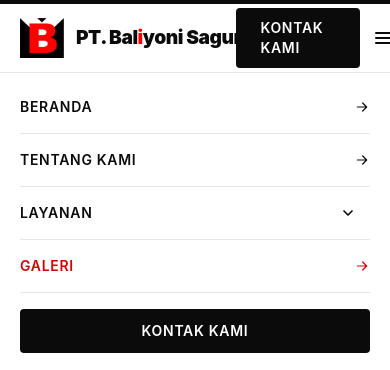
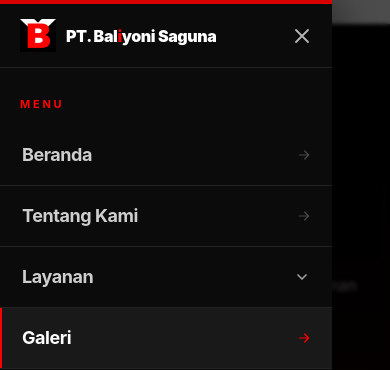
Before and after one commit to AnggaHeroic/ComPro-PT-BaliyoniSaguna, a Laravel app: page /galeri in a window 390 px wide, after a click on "Buka menu navigasi". Shown: the top 370 px of the page. Run offline with Laravel 12, Linux system fonts and the light colour scheme; style sheets or scripts are compiled from the project's sources.

Commit message:
feat: hamburger dan sidebar navigasi untuk tampilan mobile
- Hamburger di kiri logo tanpa border, membuka sidebar gelap dari kiri dengan latar redup
- Sidebar memuat semua menu, Layanan bisa dibuka untuk kategorinya, dan tombol Kontak Kami
- Tombol Kontak Kami di navbar disembunyikan di bawah lg
- Header tidak lagi berubah putih saat sidebar terbuka; halaman dikunci saat sidebar terbuka
- Logo dan wordmark diperkecil di layar sempit

```diff
--- a/resources/js/navbar.js
+++ b/resources/js/navbar.js
@@ -13,7 +13,7 @@ export default () => ({
     },
 
     get solid() {
-        return this.scrolled || this.mega || this.menu;
+        return this.scrolled || this.mega;
     },
 
     onScroll() {
--- a/resources/views/components/web/navbar.blade.php
+++ b/resources/views/components/web/navbar.blade.php
@@ -1,6 +1,6 @@
-{{-- Props: company (profil), navigation (daftar menu), services (kategori untuk mega-menu), transparent (navbar transparan di atas hero) --}}
+{{-- Props: company (profil), navigation (daftar menu), services (kategori untuk mega-menu dan sidebar), transparent (navbar transparan di atas hero) --}}
 @props(['company', 'navigation', 'services', 'transparent' => false])
-{{-- Perilaku (scroll, mega-menu, menu mobile) ada di resources/js/navbar.js. Header menjadi putih setelah scroll atau saat menu terbuka. --}}
+{{-- Perilaku (scroll, mega-menu, sidebar mobile) ada di resources/js/navbar.js. Header menjadi putih setelah scroll atau saat mega-menu terbuka. --}}
 <header x-data="navbar" data-site-header
         :data-scrolled="String(solid)" data-scrolled="false"
         @scroll.window.passive="onScroll()"
@@ -15,11 +15,24 @@
             'fixed inset-x-0 top-0 border-transparent bg-transparent' => $transparent,
             'sticky top-0 border-black-soft border-b-black-soft/10 bg-white' => ! $transparent,
         ])>
-    <div class="container-site flex h-[4.25rem] items-center justify-between gap-6 lg:h-20">
-        <a href="{{ route('home') }}" class="flex items-center gap-3" aria-label="{{ $company['name'] }} — Beranda">
-            <x-web.logo size="size-11 lg:size-12" />
-            <x-web.wordmark :tone="$transparent ? 'auto' : 'dark'" />
-        </a>
+    <div class="container-site flex h-[4.25rem] items-center justify-between gap-4 lg:h-20 lg:gap-6">
+        <div class="flex min-w-0 items-center gap-1 lg:gap-0">
+            {{-- Hamburger (mobile) di kiri logo, tanpa border; membuka sidebar navigasi. Margin negatif menyejajarkan garis ikon dengan tepi konten. --}}
+            <button type="button" aria-controls="menu-mobile" @click="menu = true" :aria-expanded="menu" aria-expanded="false"
+                    @class([
+                        '-ml-2.5 inline-flex size-11 shrink-0 items-center justify-center rounded-sm transition-colors lg:hidden',
+                        'text-white hover:bg-white/10 group-data-[scrolled=true]:text-black-soft group-data-[scrolled=true]:hover:bg-gray-tint' => $transparent,
+                        'text-black-soft hover:bg-gray-tint' => ! $transparent,
+                    ])>
+                <span class="sr-only">Buka menu navigasi</span>
+                <svg class="size-6" viewBox="0 0 24 24" fill="none" stroke="currentColor" stroke-width="2" stroke-linecap="round" aria-hidden="true"><path d="M4 7h16M4 12h16M4 17h10"/></svg>
+            </button>
+
+            <a href="{{ route('home') }}" class="flex min-w-0 items-center gap-2.5 sm:gap-3" aria-label="{{ $company['name'] }} — Beranda">
+                <x-web.logo size="size-10 sm:size-11 lg:size-12" />
+                <x-web.wordmark :tone="$transparent ? 'auto' : 'dark'" />
+            </a>
+        </div>
 
         <nav class="hidden items-center gap-9 lg:flex" aria-label="Navigasi utama">
             @foreach ($navigation as $item)
@@ -45,21 +58,9 @@
             @endforeach
         </nav>
 
-        <div class="flex items-center gap-2">
-            {{-- Merah di atas hero transparan, hitam setelah scroll; selain itu hitam. --}}
-            <x-ui.button :href="route('contact')" :variant="$transparent ? 'primary' : 'dark'"
-                         :class="'hidden !py-2.5 uppercase tracking-wider lg:inline-flex'.($transparent ? ' group-data-[scrolled=true]:bg-black-soft group-data-[scrolled=true]:hover:bg-brand' : '')">Kontak Kami</x-ui.button>
-
-            <button type="button" aria-controls="menu-mobile" @click="menu = ! menu" :aria-expanded="menu" aria-expanded="false"
-                    @class([
-                        'inline-flex size-11 items-center justify-center rounded-sm transition-colors lg:hidden',
-                        'text-white hover:bg-white/10 group-data-[scrolled=true]:text-black-soft group-data-[scrolled=true]:hover:bg-gray-tint' => $transparent,
-                        'text-black-soft hover:bg-gray-tint' => ! $transparent,
-                    ])>
-                <span class="sr-only">Buka menu navigasi</span>
-                <svg class="size-6" viewBox="0 0 24 24" fill="none" stroke="currentColor" stroke-width="2" stroke-linecap="round" aria-hidden="true"><path d="M4 7h16M4 12h16M4 17h16"/></svg>
-            </button>
-        </div>
+        {{-- Merah di atas hero transparan, hitam setelah scroll; selain itu hitam. Di ponsel disembunyikan (tombolnya ada di sidebar). --}}
+        <x-ui.button :href="route('contact')" :variant="$transparent ? 'primary' : 'dark'"
+                     :class="'max-lg:!hidden shrink-0 !py-2.5 uppercase tracking-wider'.($transparent ? ' group-data-[scrolled=true]:bg-black-soft group-data-[scrolled=true]:hover:bg-brand' : '')">Kontak Kami</x-ui.button>
     </div>
 
     {{-- Mega-menu desktop: 4 kolom tetap, terisi per kolom (16 item = 4 baris; lebih dari 16 menambah baris). --}}
@@ -89,39 +90,73 @@
         </div>
     </div>
 
-    {{-- Menu mobile (header otomatis putih saat menu terbuka) --}}
-    <nav id="menu-mobile" x-show="menu" x-cloak @click="if ($event.target.closest('a')) menu = false" aria-label="Navigasi seluler"
-         class="max-h-[calc(100dvh-4.25rem)] overflow-y-auto border-t border-black-soft/10 bg-white lg:hidden">
-        <ul class="container-site py-2">
+    {{-- Sidebar mobile: panel gelap meluncur dari kiri di atas latar redup; klik latar, tombol tutup, atau Esc menutupnya. Halaman di belakangnya dikunci agar tidak ikut tergulir. --}}
+    <div x-show="menu" x-cloak @click="menu = false" aria-hidden="true"
+         x-transition:enter="transition-opacity duration-300 ease-out" x-transition:enter-start="opacity-0" x-transition:enter-end="opacity-100"
+         x-transition:leave="transition-opacity duration-200 ease-in" x-transition:leave-start="opacity-100" x-transition:leave-end="opacity-0"
+         class="fixed inset-0 z-40 bg-black-deep/70 backdrop-blur-[2px] lg:hidden"></div>
+
+    <nav id="menu-mobile" x-show="menu" x-cloak aria-label="Navigasi seluler"
+         x-effect="document.body.classList.toggle('overflow-hidden', menu)"
+         @click="if ($event.target.closest('a')) menu = false"
+         x-transition:enter="transition-transform duration-300 ease-out" x-transition:enter-start="-translate-x-full" x-transition:enter-end="translate-x-0"
+         x-transition:leave="transition-transform duration-200 ease-in" x-transition:leave-start="translate-x-0" x-transition:leave-end="-translate-x-full"
+         class="fixed inset-y-0 left-0 isolate z-50 flex w-[85%] max-w-sm flex-col overflow-hidden border-t-4 border-brand bg-black-soft text-white shadow-[8px_0_32px_rgb(0_0_0/0.4)] lg:hidden">
+        {{-- Aksen kotak tipis bertumpuk (selaras hero Beranda), dekoratif saja. --}}
+        <svg class="pointer-events-none absolute -bottom-24 -right-24 -z-10 size-80" viewBox="0 0 400 400" fill="none" stroke="white" stroke-width="1" aria-hidden="true">
+            <rect x="140" y="140" width="120" height="120" stroke-opacity=".08"/>
+            <rect x="95" y="95" width="210" height="210" stroke="#ff0000" stroke-opacity=".3"/>
+            <rect x="50" y="50" width="300" height="300" stroke-opacity=".06"/>
+        </svg>
+        <div class="flex h-16 shrink-0 items-center justify-between border-b border-white/10 pl-5 pr-2">
+            <a href="{{ route('home') }}" class="flex min-w-0 items-center gap-2.5" aria-label="{{ $company['name'] }} — Beranda">
+                <x-web.logo size="size-9" />
+                <x-web.wordmark tone="light" class="!text-base" />
+            </a>
+            <button type="button" @click="menu = false" class="inline-flex size-11 shrink-0 items-center justify-center text-white/70 transition-colors hover:text-white">
+                <span class="sr-only">Tutup menu navigasi</span>
+                <x-ui.icon name="close" class="size-6" />
+            </button>
+        </div>
+
+        <p class="shrink-0 px-5 pt-7 text-[11px] font-bold uppercase tracking-[0.25em] text-brand-bright">Menu</p>
+        <ul class="flex-1 overflow-y-auto overscroll-contain pb-4 pt-3">
             @foreach ($navigation as $item)
-                <li class="border-b border-black-soft/10" @if ($item['mega'] ?? false) x-data="{ open: false }" @endif>
+                @php($current = $item['match'] && request()->routeIs($item['match']))
+                <li class="border-b border-white/10" @if ($item['mega'] ?? false) x-data="{ open: {{ $current ? 'true' : 'false' }} }" @endif>
                     @if ($item['mega'] ?? false)
                         <div class="flex items-center justify-between">
-                            <a href="{{ $item['href'] }}" @if ($item['match'] && request()->routeIs($item['match'])) aria-current="page" @endif
-                               class="flex-1 py-4 text-sm font-semibold uppercase tracking-wider text-black-soft transition-colors hover:text-brand aria-[current=page]:text-brand">{{ $item['label'] }}</a>
+                            <a href="{{ $item['href'] }}" @if ($current) aria-current="page" @endif
+                               class="group flex flex-1 items-center border-l-2 border-transparent py-4 pl-5 font-display text-lg font-bold tracking-tight text-white/80 transition-colors hover:text-white aria-[current=page]:border-brand-bright aria-[current=page]:bg-white/[0.06] aria-[current=page]:text-white">
+                                <span>{{ $item['label'] }}</span>
+                            </a>
                             <button type="button" aria-controls="sub-layanan" @click="open = ! open" :aria-expanded="open" aria-expanded="false"
-                                    class="inline-flex size-11 items-center justify-center text-black-soft transition-colors hover:text-brand aria-expanded:text-brand">
+                                    class="mr-2 inline-flex size-11 items-center justify-center text-white/60 transition-colors hover:text-white aria-expanded:text-brand-bright">
                                 <span class="sr-only">Tampilkan kategori layanan</span>
                                 <svg class="size-4 transition-transform in-aria-expanded:rotate-180" viewBox="0 0 24 24" fill="none" stroke="currentColor" stroke-width="2.5" stroke-linecap="round" stroke-linejoin="round" aria-hidden="true"><path d="m6 9 6 6 6-6"/></svg>
                             </button>
                         </div>
-                        <ul id="sub-layanan" x-show="open" x-cloak class="mb-3 ml-1 border-l-2 border-brand">
+                        <ul id="sub-layanan" x-show="open" x-cloak x-transition.opacity.duration.200ms class="mb-3 ml-5 border-l-2 border-white/15">
                             @foreach ($services as $service)
-                                <li><a href="{{ route('services') }}#ruang-lingkup-{{ Str::slug($service['name']) }}" :aria-current="activeService === '{{ Str::slug($service['name']) }}' ? 'true' : false" class="aria-[current=true]:font-semibold aria-[current=true]:text-brand block py-2.5 pl-4 text-sm text-black-soft/80 transition-colors hover:text-brand">{{ $service['name'] }}</a></li>
+                                <li><a href="{{ route('services') }}#ruang-lingkup-{{ Str::slug($service['name']) }}" :aria-current="activeService === '{{ Str::slug($service['name']) }}' ? 'true' : false" class="aria-[current=true]:font-semibold aria-[current=true]:text-brand-bright block py-2.5 pl-5 text-sm text-white/60 transition-colors hover:text-white">{{ $service['name'] }}</a></li>
                             @endforeach
                         </ul>
                     @else
-                        <a href="{{ $item['href'] }}" @if ($item['match'] && request()->routeIs($item['match'])) aria-current="page" @endif
-                           class="flex items-center justify-between py-4 text-sm font-semibold uppercase tracking-wider text-black-soft transition-colors hover:text-brand aria-[current=page]:text-brand">
-                            <span>{{ $item['label'] }}</span>
-                            <x-ui.icon name="arrow-right" class="size-4" />
+                        <a href="{{ $item['href'] }}" @if ($current) aria-current="page" @endif
+                           class="group flex items-center justify-between border-l-2 border-transparent py-4 pl-5 pr-5 font-display text-lg font-bold tracking-tight text-white/80 transition-colors hover:text-white aria-[current=page]:border-brand-bright aria-[current=page]:bg-white/[0.06] aria-[current=page]:text-white">
+                            <span>{{ $item['label'] }}</span><x-ui.icon name="arrow-right" class="size-4 text-white/25 transition-all group-hover:translate-x-1 group-hover:text-brand-bright group-aria-[current=page]:text-brand-bright" />
                         </a>
                     @endif
                 </li>
             @endforeach
-            <li class="py-4">
-                <x-ui.button :href="route('contact')" variant="dark" class="w-full uppercase tracking-wider">Kontak Kami</x-ui.button>
-            </li>
         </ul>
+
+        <div class="shrink-0 border-t border-white/10 p-5">
+            <x-ui.button :href="route('contact')" class="w-full uppercase tracking-wider">
+                Kontak Kami
+                <x-ui.icon name="arrow-right" class="size-4" />
+            </x-ui.button>
+            <p class="mt-4 text-center text-[11px] font-semibold uppercase tracking-[0.25em] text-white/35">One Stop Solution</p>
+        </div>
     </nav>
 </header>
--- a/resources/views/components/web/wordmark.blade.php
+++ b/resources/views/components/web/wordmark.blade.php
@@ -8,7 +8,7 @@
             'auto' => 'text-white group-data-[scrolled=true]:text-black-soft',
             default => 'text-black-soft',
         },
-        $size === 'lg' ? 'text-2xl' : 'text-[1.2rem] lg:text-[1.45rem]',
+        $size === 'lg' ? 'text-2xl' : 'text-[1.05rem] max-[350px]:text-[0.95rem] sm:text-[1.2rem] lg:text-[1.45rem]',
     ];
 @endphp
 {{-- Wordmark bergaya logo Baliyoni Group: satu baris huruf tebal seragam, hanya "i" yang merah. --}}
```
